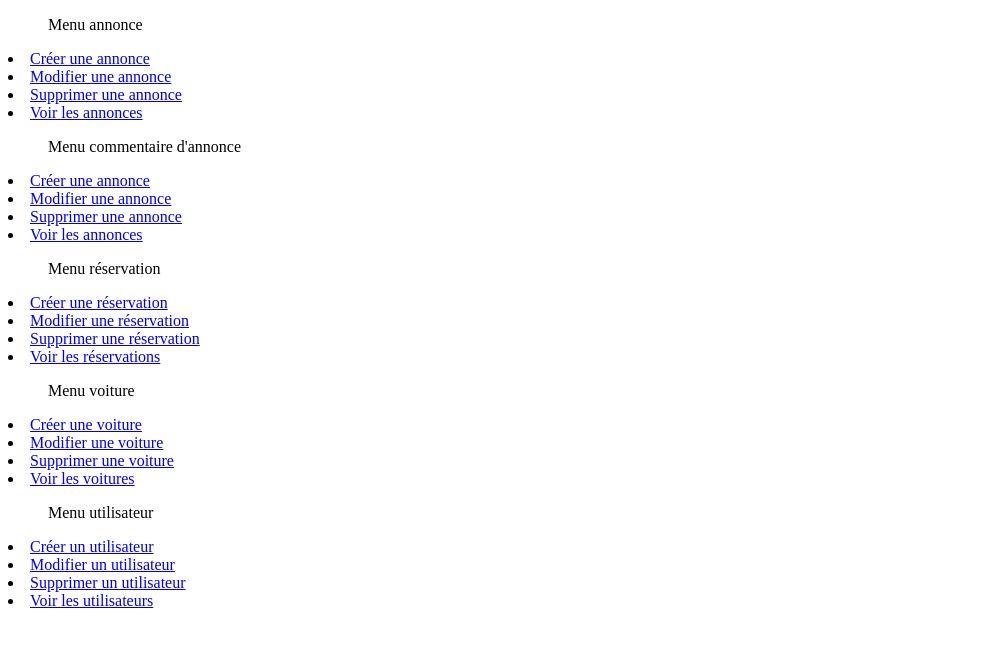
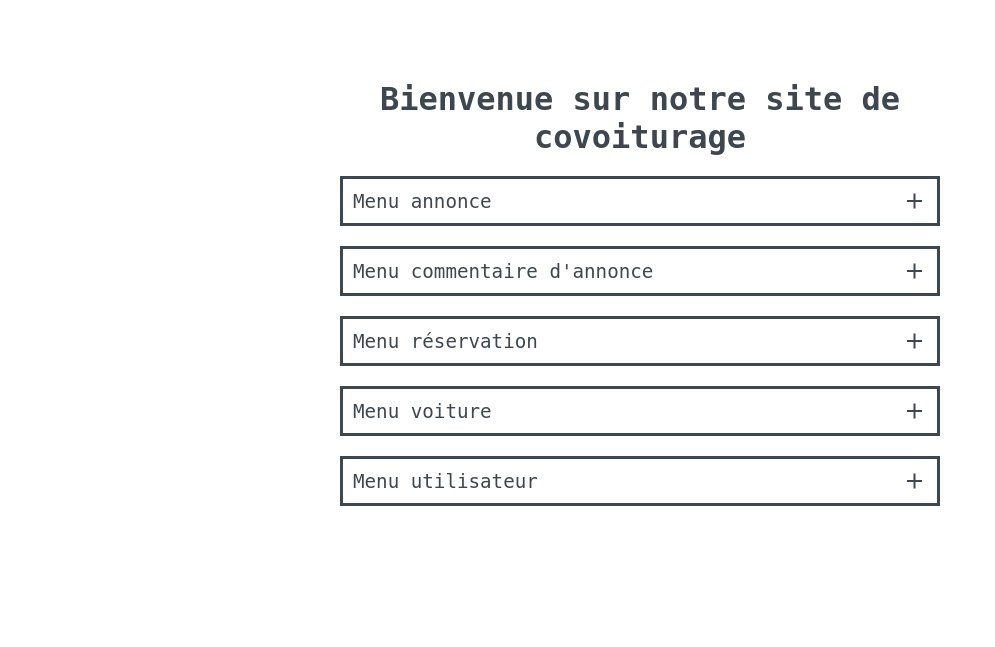
Before and after one commit to RubenVBarros/UE-3DW15-2020-carpooling, a PHP site: page / in a window 1280 px wide. Shown: the top 647 px of the page, without its empty margins (0-995 px from the left). Run offline with PHP 8.4, Linux system fonts and the light colour scheme.

Commit message:
css: Ajout CSS dans le menu et dans les vues

```diff
--- /dev/null
+++ b/class/CSS/style.css
@@ -0,0 +1,87 @@
+* {
+    padding: 0;
+    margin: 0;
+    box-sizing: border-box;
+    font-family: 'Space Mono', monospace;
+    color: #3E474F;
+}
+
+body {
+  overflow: hidden;
+}
+
+.wrap {
+    max-width: 600px;
+    width: 100%;
+    margin: 10vh auto;
+}
+
+h1 {
+    font-size: 2em;
+    margin-bottom: 20px;
+    text-align:center;
+}
+li:hover{
+    background-color: yellow;
+}
+
+input {
+    display: none;
+}
+
+label {
+    display: flex;
+    width: 100%;
+    height: 50px;
+    cursor: pointer;
+    border: 3px solid #3E474F;
+    user-select: none;
+}
+
+label div:first-child {
+    width: 100%;
+    line-height: 45px;
+    margin-left: 10px;
+    font-size: 1.2em;
+}
+
+.cross{
+    margin-right:15px;
+    margin-top:3px;
+}
+
+.cross:before,.cross:after {
+    content: '';
+    border-top: 2px solid #3E474F;
+    width: 15px;
+    display: block;
+    margin-top: 18px;
+    transition: 0.3s;
+}
+
+.cross:after {
+    transform: rotate(90deg);
+    margin-top: -2px;
+}
+
+.content {
+    box-sizing: border-box;
+    font-size: 0.9em;
+    margin: 10px 10px;
+    max-height: 0;
+    overflow: hidden;
+    transition: max-height, .5s;
+}
+
+input:checked ~ .content {
+    max-height: 400px;
+    transition: max-height, 1s;
+}
+
+input:checked ~ label .cross:before {
+    transform: rotate(180deg);
+}
+
+input:checked ~ label .cross:after {
+    transform: rotate(0deg);
+}
--- a/class/Views/Annonces/annonces_delete.php
+++ b/class/Views/Annonces/annonces_delete.php
@@ -7,11 +7,13 @@ require '../../../vendor/autoload.php';
 $controller = new AnnoncesController();
 echo $controller->deleteAnnonce();
 ?>
+<link rel="stylesheet" href="../../CSS/views.css">
 
+<form method="post" action="annonces_delete.php" name ="annonceDeleteForm">
 <p>Supression d'une annonce</p>
-<form method="post" action="annonces_delete.php" name ="annonceDeleteForm">
+
     <label for="id">Id :</label>
     <input type="text" name="id">
     <br />
-    <input type="submit" value="Supprimer une annonce">
+    <input id='bouton' type="submit" value="Supprimer une annonce">
 </form>
--- a/class/Views/Cars/cars_create.php
+++ b/class/Views/Cars/cars_create.php
@@ -7,9 +7,10 @@ require '../../../vendor/autoload.php';
 $controller = new CarsController();
 echo $controller->createCars();
 ?>
+<link rel="stylesheet" href="../../CSS/views.css">
 
+<form method="post" action="cars_create.php" name ="carsCreateForm">
 <p>Création d'une voiture</p>
-<form method="post" action="cars_create.php" name ="carsCreateForm">
     <label for="brand">Marque</label>
     <input type="text" name="brand">
     <br />
@@ -19,5 +20,5 @@ echo $controller->createCars();
     <label for="model">Modèle :</label>
     <input type="text" name="model">
     <br />
-    <input type="submit" value="Créer une voiture">
+    <input id='bouton' type="submit" value="Créer une voiture">
 </form>
--- a/class/Views/Cars/cars_delete.php
+++ b/class/Views/Cars/cars_delete.php
@@ -7,11 +7,13 @@ require '../../../vendor/autoload.php';
 $controller = new CarsController();
 echo $controller->deleteCars();
 ?>
+<link rel="stylesheet" href="../../CSS/views.css">
 
+<form method="post" action="cars_delete.php" name ="carDeleteForm">
 <p>Supression d'une voiture</p>
-<form method="post" action="cars_delete.php" name ="carDeleteForm">
+
     <label for="id">Id :</label>
     <input type="text" name="id">
     <br />
-    <input type="submit" value="Supprimer une voiture">
+    <input id='bouton' type="submit" value="Supprimer une voiture">
 </form>
--- a/class/Views/Users/users_create.php
+++ b/class/Views/Users/users_create.php
@@ -7,9 +7,11 @@ require '../../../vendor/autoload.php';
 $controller = new UsersController();
 echo $controller->createUser();
 ?>
+<link rel="stylesheet" href="../../CSS/views.css">
 
+<form method="post" action="users_create.php" name ="userCreateForm">
 <p>Création d'un utilisateur</p>
-<form method="post" action="users_create.php" name ="userCreateForm">
+
     <label for="firstname">Prénom :</label>
     <input type="text" name="firstname">
     <br />
@@ -22,5 +24,5 @@ echo $controller->createUser();
     <label for="birthday">Date d'anniversaire au format dd-mm-yyyy :</label>
     <input type="text" name="birthday">
     <br />
-    <input type="submit" value="Créer un utilisateur">
+    <input  id='bouton' type="submit" value="Créer un utilisateur">
 </form>
--- a/class/Views/Users/users_delete.php
+++ b/class/Views/Users/users_delete.php
@@ -7,11 +7,13 @@ require '../../../vendor/autoload.php';
 $controller = new UsersController();
 echo $controller->deleteUser();
 ?>
+<link rel="stylesheet" href="../../CSS/views.css">
 
+<form method="post" action="users_delete.php" name ="userDeleteForm">
 <p>Supression d'un utilisateur</p>
-<form method="post" action="users_delete.php" name ="userDeleteForm">
+
     <label for="id">Id :</label>
     <input type="text" name="id">
     <br />
-    <input type="submit" value="Supprimer un utilisateur">
+    <input id='bouton' type="submit" value="Supprimer un utilisateur">
 </form>
--- a/class/Views/Users/users_update.php
+++ b/class/Views/Users/users_update.php
@@ -7,9 +7,11 @@ require '../../../vendor/autoload.php';
 $controller = new UsersController();
 echo $controller->updateUser();
 ?>
+<link rel="stylesheet" href="../../CSS/views.css">
 
+<form method="post" action="users_update.php" name ="userUpdateForm">
 <p>Mise à jour d'un utilisateur</p>
-<form method="post" action="users_update.php" name ="userUpdateForm">
+
     <label for="id">Id :</label>
     <input type="text" name="id">
     <br />
@@ -25,5 +27,5 @@ echo $controller->updateUser();
     <label for="birthday">Date d'anniversaire au format dd-mm-yyyy :</label>
     <input type="text" name="birthday">
     <br />
-    <input type="submit" value="Modifier l'utilisateur">
+    <input id='bouton' type="submit" value="Modifier l'utilisateur">
 </form>
--- a/index.php
+++ b/index.php
@@ -5,37 +5,67 @@ require __DIR__ . '/vendor/autoload.php';
 <!DOCTYPE html>
 <html>
     <head>
-        <!-- <link rel="stylesheet" href="css/style.css" -->
+        <link rel="stylesheet" href="class/CSS/style.css">
     </head>
 
-<ul>Menu annonce</ul>
+<div class = 'wrap'>
+<h1>Bienvenue sur notre site de covoiturage</h1>
+    <div class = 'wrap1'>
+    <input type="checkbox" id="tab-1" name="tabs">
+    <label for="tab-1"><div>Menu annonce</div><div class="cross"></div></label>
+        <div class = 'content'>
             <li><a href="class/Views/Annonces/annonces_create.php">Créer une annonce</a></li>
             <li><a href="class/Views/Annonces/annonces_update.php">Modifier une annonce</a></li>
             <li><a href="class/Views/Annonces/annonces_delete.php">Supprimer une annonce</a></li>
             <li><a href="class/Views/Annonces/annonces_read.php">Voir les annonces</a></li>
+        </div>
+    </div>
 
-<ul>Menu commentaire d'annonce</ul>
-<li><a href="class/Views/AnnoncesComments/annoncescomments_create.php">Créer une annonce</a></li>
-<li><a href="class/Views/AnnoncesComments/annoncescomments_update.php">Modifier une annonce</a></li>
-<li><a href="class/Views/AnnoncesComments/annoncescomments_delete.php">Supprimer une annonce</a></li>
-<li><a href="class/Views/AnnoncesComments/annoncescomments_read.php">Voir les annonces</a></li>
+    <div class = 'wrap2'>
+    <input type="checkbox" id="tab-2" name="tabs">
+    <label for="tab-2"><div>Menu commentaire d'annonce</div><div class="cross"></div></label>
+        <div class = 'content'>
+            <li><a href="class/Views/AnnoncesComments/annoncescomments_create.php">Créer un commentaire d'annonce</a></li>
+            <li><a href="class/Views/AnnoncesComments/annoncescomments_update.php">Modifier un commentaire d'annonce</a></li>
+            <li><a href="class/Views/AnnoncesComments/annoncescomments_delete.php">Supprimer un commentaire d'annonce</a></li>
+            <li><a href="class/Views/AnnoncesComments/annoncescomments_read.php">Voir les commentaires d'annonces</a></li>
+        </div>
+    </div>
 
-<ul>Menu réservation</ul>
+    <div class = 'wrap3'>
+    <input type="checkbox" id="tab-3" name="tabs">
+    <label for="tab-3"><div>Menu réservation</div><div class="cross"></div></label>
+        <div class = 'content'>
             <li><a href="class/Views/Bookings/bookings_create.php">Créer une réservation</a></li>
             <li><a href="class/Views/Bookings/bookings_update.php">Modifier une réservation</a></li>
             <li><a href="class/Views/Bookings/bookings_delete.php">Supprimer une réservation</a></li>
             <li><a href="class/Views/Bookings/bookings_read.php">Voir les réservations</a></li>
+        </div>
+    </div>
 
-<ul>Menu voiture</ul>
+    <div class = 'wrap4'>
+    <input type="checkbox" id="tab-4" name="tabs">
+    <label for="tab-4"><div>Menu voiture</div><div class="cross"></div></label>
+        <div class = 'content'>
             <li><a href="class/Views/Cars/cars_create.php">Créer une voiture</a></li>
             <li><a href="class/Views/Cars/cars_update.php">Modifier une voiture</a></li>
             <li><a href="class/Views/Cars/cars_delete.php">Supprimer une voiture</a></li>
             <li><a href="class/Views/Cars/cars_read.php">Voir les voitures</a></li>
+        </div>
+    </div>
 
-<ul>Menu utilisateur</ul>
+    <div class = 'wrap5'>
+    <input type="checkbox" id="tab-5" name="tabs">
+    <label for="tab-5"><div>Menu utilisateur</div><div class="cross"></div></label>
+        <div class = 'content'>
             <li><a href="class/Views/Users/users_create.php">Créer un utilisateur</a></li>
             <li><a href="class/Views/Users/users_update.php">Modifier un utilisateur</a></li>
             <li><a href="class/Views/Users/users_delete.php">Supprimer un utilisateur</li>
             <li><a href="class/Views/Users/users_read.php">Voir les utilisateurs</a></li>
+        </div>
+    </div>
+
+</div>
+
 
 </html>
```
Also changed, not shown: class/CSS/views.css (added, +64 -0 lines), class/Views/Annonces/annonces_create.php (+7 -4 lines), class/Views/Annonces/annonces_update.php (+11 -5 lines), class/Views/AnnoncesComments/annoncesComments_create.php (+6 -2 lines), class/Views/AnnoncesComments/annoncesComments_delete.php (+5 -2 lines), class/Views/AnnoncesComments/annoncesComments_update.php (+13 -4 lines), class/Views/Bookings/bookings_create.php (+5 -2 lines), class/Views/Bookings/bookings_delete.php (+5 -2 lines), class/Views/Bookings/bookings_update.php (+9 -2 lines), class/Views/Cars/cars_update.php (+5 -3 lines), class/Views/Annonces/annonces_read.php (line endings or trailing spaces). Lines whose indentation alone changed are shown as unchanged.
